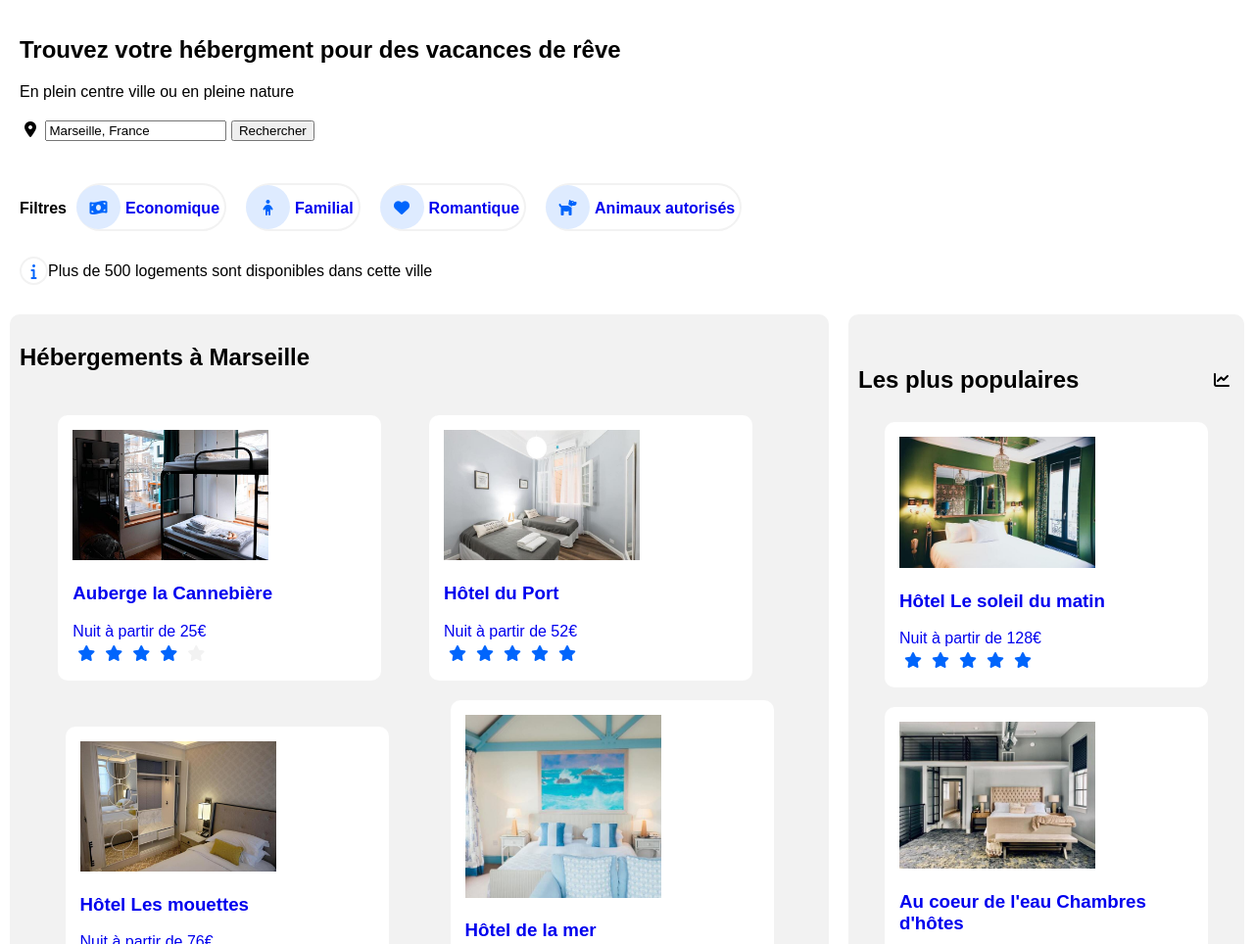
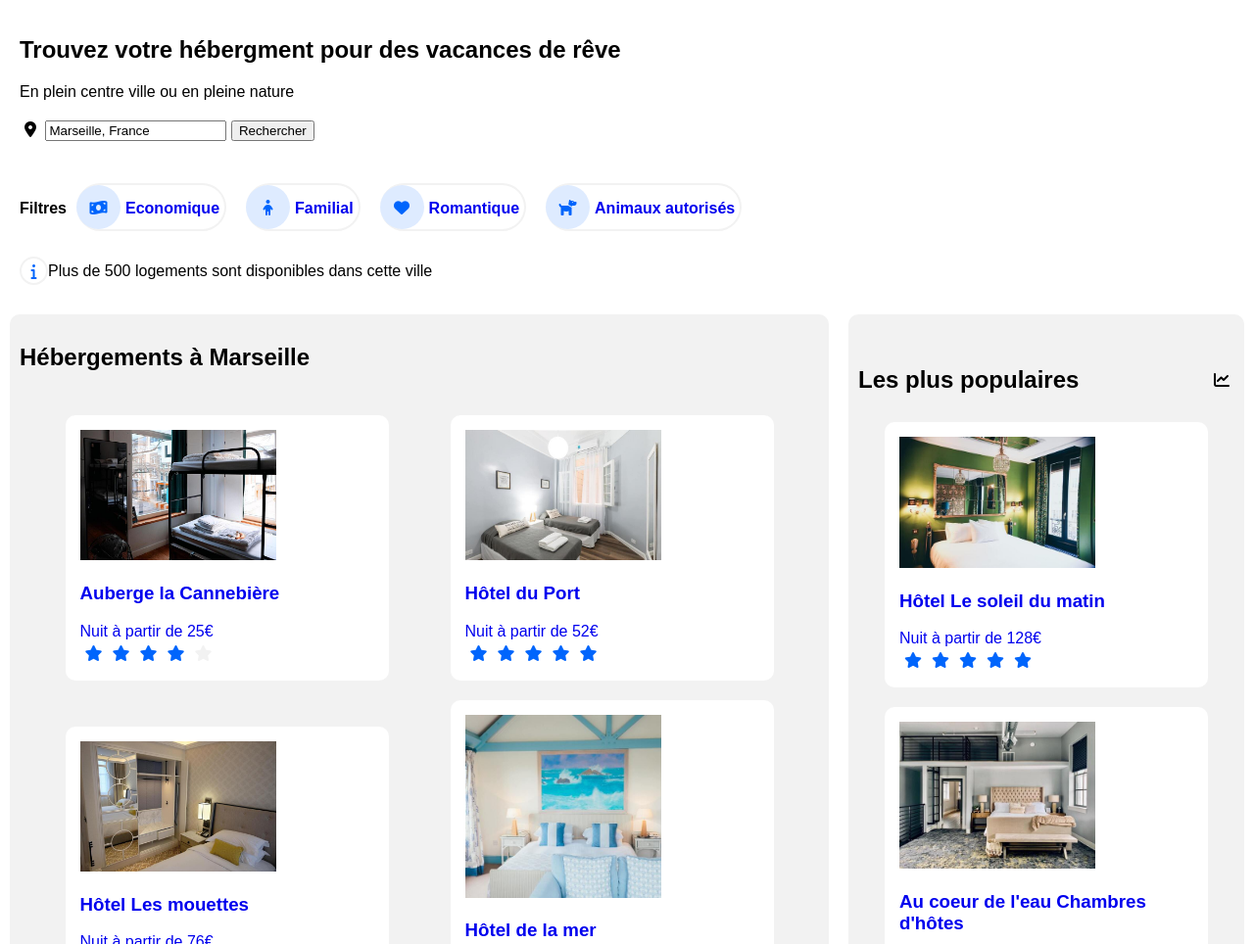
Before and after one commit to GwendalVautier/Reservia, a plain HTML site: page index.html in a window 1280 px wide. Shown: the part 136-1100 px from the top of the page at 98% size. Drawn offline with Linux system fonts and the light colour scheme.

Commit message:
Update index.html

```diff
--- a/index.html
+++ b/index.html
@@ -97,7 +97,7 @@
 							<img src="Images/Hebergement/Hotel_du_port.jpg" alt="Photo d'une chambre de l'Hôtel du Port" />
 							<h3>Hôtel du Port</h3>
 							Nuit à partir de 52€
-						<a/>
+						</a>
 						<div class="stars">
 							<i class="fas fa-star"></i>
 							<i class="fas fa-star"></i>
@@ -226,6 +226,7 @@
 								<i class="fas fa-star"></i>
 								<i class="fas fa-star"></i>
 								<i class="fas fa-star" id="grey"></i>
+							</div>
 						</article>
 
 
@@ -245,7 +246,7 @@
 								<i class="fas fa-star" id="grey"></i>
 							</div>
 						</article>
-					</a>
+
 					</div>
 				</section>
 			</aside>
```
